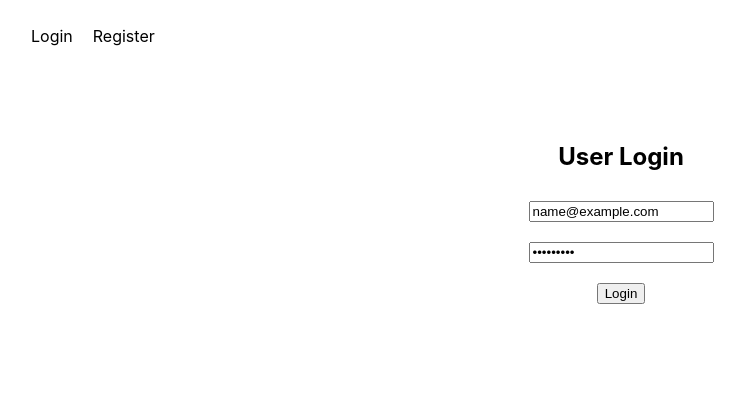
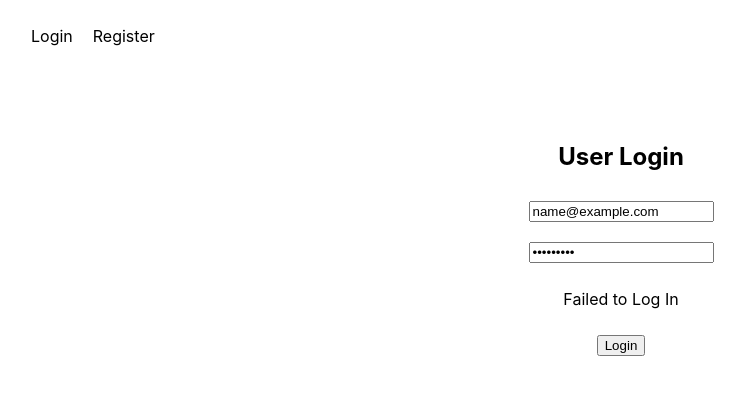
Before and after one commit to Gevork-Manukyan/website-tutorial, a React (Create React App) app: page /login in a window 1280 px wide. Both pictures are taken after typing "name@example.com", "Sample123" into the empty fields and a click on the button "Login". Shown: the top 394 px of the page, without its empty margins (19-764 px from the left). Built offline with nearby package versions, Linux system fonts and the light colour scheme; no server answers.

Commit message:
adds login and register messages

```diff
--- a/src/Components/Login/Login.js
+++ b/src/Components/Login/Login.js
@@ -6,13 +6,21 @@ const Login = function () {
   const [email, setEmail] = useState("");
   const [password, setPassword] = useState("");
 
-  const handleSubmit = (event) => {
+  const [status, setStatus] = useState(undefined)
+
+  const handleSubmit = async (event) => {
     event.preventDefault();
 
-    apiClient.login({
+    const {data, error} = await apiClient.login({
       email,
       password
     })
+
+    if (data !== null) {
+      setStatus(true)
+    } else if (error !== null) {
+      setStatus(false)
+    }
   };
 
   return (
@@ -36,6 +44,15 @@ const Login = function () {
         value={password}
         onChange={(event) => setPassword(event.target.value)}
       />
+      {status === true ?
+        <p>Successfully Logged In!</p>
+        :
+        (status === false ?
+          <p>Failed to Log In</p>
+          :
+          <></>
+        )
+      }
       <button type="submit" className="form-button">
         Login
       </button>
--- a/src/Components/Register/Register.js
+++ b/src/Components/Register/Register.js
@@ -9,19 +9,29 @@ const Register = function () {
   const [password, setPassword] = useState("");
   const [confirmPassword, setConfirmPassword] = useState("");
 
-  const handleSubmit = (event) => {
+  const [status, setStatus] = useState(undefined)
+
+  const handleSubmit = async (event) => {
     event.preventDefault();
 
     if (password === confirmPassword) {
       console.log("Successful Registration!");
-      apiClient.register({
+      const {data, error} = await apiClient.register({
         firstName,
         lastName,
         email,
         password,
         confirmPassword
       })
+
+      if (data !== null) {
+        setStatus(true)
+      } else if (error !== null) {
+        setStatus(false)
+      }
+
     } else {
+      setStatus(false)
       console.error("Passwords do not match!");
     }
   };
@@ -74,6 +84,15 @@ const Register = function () {
         value={confirmPassword}
         onChange={(event) => setConfirmPassword(event.target.value)}
       />
+      {status === true ?
+        <p>Successfully Registered!</p>
+        :
+        (status === false ?
+          <p>Failed to Register</p>
+          :
+          <></>
+        )
+      }
       <button type="submit" className="form-button">
         Register
       </button>
```
